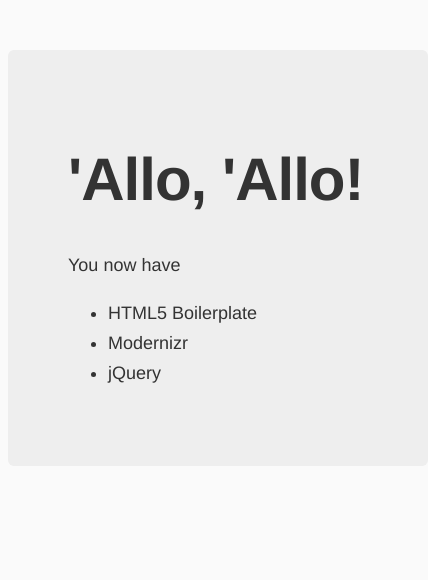
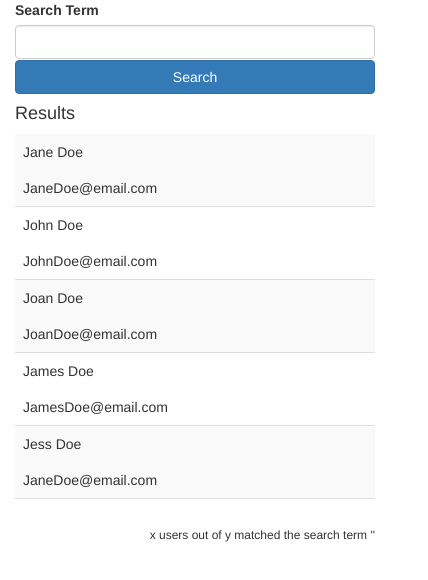
Before and after one commit to NotMyself/Thinger, a website: page app/index.html in a window 390 px wide. Shown: the whole page, 428 px wide, since content can reach past the window. Drawn offline with nearby package versions, Linux system fonts and the light colour scheme; files that its build step writes are made by us from their sources.

Commit message:
added bootstrap so things look nice, added basic full page layout, added media query to alter layout at 600px

```diff
--- a/app/index.html
+++ b/app/index.html
@@ -11,6 +11,7 @@
 
     <!-- build:css styles/vendor.css -->
     <!-- bower:css -->
+    <link rel="stylesheet" href="/bower_components/bootstrap/dist/css/bootstrap.css" />
     <!-- endbower -->
     <!-- endbuild -->
 
@@ -27,14 +28,48 @@
       <p class="browserupgrade">You are using an <strong>outdated</strong> browser. Please <a href="http://browsehappy.com/">upgrade your browser</a> to improve your experience.</p>
     <![endif]-->
 
-    <div class="hero-unit">
-      <h1>'Allo, 'Allo!</h1>
-      <p>You now have</p>
-      <ul>
-        <li>HTML5 Boilerplate</li>
-        <li>Modernizr</li>
-        <li>jQuery</li>
-      </ul>
+    <div class="container">
+        <div id="user-search">
+            <label for="term">Search Term</label>
+            <div class="clearfix"></div>
+            <div class="form-group">
+                <input id="term" class="form-control" type="text"/>
+            </div>
+            <button class="btn btn-primary">Search</button>
+            <div class="clearfix"></div>
+            <h4>Results</h4>
+            <div class="display">
+                <table class="table table-striped">
+                    <thead>
+                        <th>Name</th>
+                        <th>Email</th>
+                    </thead>
+                    <tbody>
+                        <tr>
+                            <td>Jane Doe</td>
+                            <td>JaneDoe@email.com</td>
+                        </tr>
+                        <tr>
+                            <td>John Doe</td>
+                            <td>JohnDoe@email.com</td>
+                        </tr>
+                        <tr>
+                            <td>Joan Doe</td>
+                            <td>JoanDoe@email.com</td>
+                        </tr>
+                        <tr>
+                            <td>James Doe</td>
+                            <td>JamesDoe@email.com</td>
+                        </tr>
+                        <tr>
+                            <td>Jess Doe</td>
+                            <td>JaneDoe@email.com</td>
+                        </tr>
+                    </tbody>
+                </table>
+                <h6 class="pull-right">x users out of y matched the search term ''</h6>
+            </div>
+        </div>
     </div>
 
     <!-- build:js scripts/vendor.js -->
--- a/app/styles/main.css
+++ b/app/styles/main.css
@@ -1,29 +1,43 @@
-body {
-  background: #fafafa;
-  font-family: "Helvetica Neue", Helvetica, Arial, sans-serif;
-  color: #333;
-}
-
-.hero-unit {
-  margin: 50px auto 0 auto;
-  width: 300px;
-  font-size: 18px;
-  font-weight: 200;
-  line-height: 30px;
-  background-color: #eee;
-  border-radius: 6px;
-  padding: 60px;
-}
-
-.hero-unit h1 {
-  font-size: 60px;
-  line-height: 1;
-  letter-spacing: -1px;
-}
-
 .browserupgrade {
   margin: 0.2em 0;
   background: #ccc;
   color: #000;
   padding: 0.2em 0;
 }
+
+.container {
+    max-width: 900px;
+    margin: 0 auto;
+}
+.form-group {
+    width: 80%;
+    float:left;
+}
+button {
+    width: 20%;
+}
+
+@media screen and (max-width: 600px) {
+    .container {
+        max-width: 500px;
+        margin: 0 auto;
+    }
+    .form-group {
+        width: 100%;
+        margin-bottom: 1px;
+    }
+    button {
+        width: 100%;
+    }
+    .table thead {
+        display: none;
+    }
+    .table tbody tr {
+        border-bottom: 1px solid #dddddd;
+    }
+    .table tbody tr td {
+        display: block;
+        border-top: none;
+        width: 100%;
+    }
+}
--- a/bower.json
+++ b/bower.json
@@ -4,7 +4,8 @@
   "dependencies": {
     "jquery": "~2.1.1",
     "modernizr": "~2.8.1",
-    "mustache.js": "mustache#^2.2.1"
+    "mustache.js": "mustache#^2.2.1",
+    "bootstrap": "^3.3.6"
   },
   "devDependencies": {
     "chai": "^3.5.0",
```
